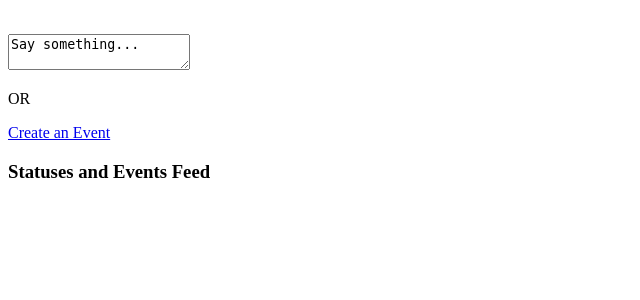
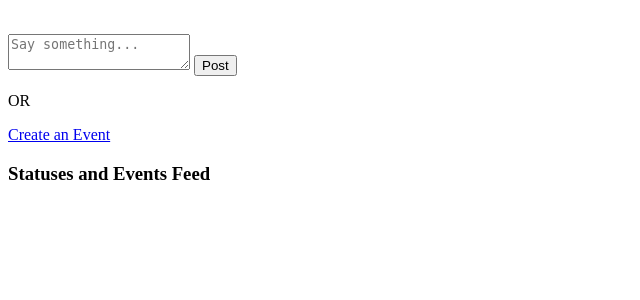
Before and after one commit to Steven-DeTeso/PetPals, a Flask app: page /dashboard in a window 1280 px wide. Shown: the part 132-432 px from the top of the page, without its empty margins (0-640 px from the left). Run offline with Flask 2, Linux system fonts and the light colour scheme; the visitor is signed in with stand-in values (Sample User, id 1); data that the repository does not hold is empty.

Commit message:
updated status route, still not fixed

```diff
--- a/flask_app/controllers/statuses.py
+++ b/flask_app/controllers/statuses.py
@@ -7,12 +7,14 @@ from flask_app.models.Status import Status
 
 ## POST METHODS ##
 
-@app.route('/create_new_status')
+@app.route('/create_new_status', methods=['POST'])
 def create_new_status():
     if 'user_id' not in session:
+        print('user not in session')
         flash("You must be logged in to edit a user's account.")
         return redirect('/')
     valid_status = Status.create_status(request.form)
     if valid_status:
-        return redirect(f'/dashboard')
+        print('valid status')
+        return redirect('/dashboard')
     return redirect('/dashboard')
--- a/flask_app/models/Status.py
+++ b/flask_app/models/Status.py
@@ -48,7 +48,7 @@ class Status:
     def create_status(cls,stat):
         if not cls.validate_status(stat):
             return False
-        query = "INSERT INTO status (status, datetime, created_at, updated_at) VALUES (%(status)s, %(datetime)s, %(email)s, %(password)s, NOW(), NOW());"
+        query = "INSERT INTO status (id, datetime, status, created_at, updated_at) VALUES (%(id)s, %(datetime)s, %(status)s, %(email)s, NOW(), NOW());"
         new_status_id = connectToMySQL(db).query_db(query, stat)
         new_status = cls.get_by_id(new_status_id)
         return new_status
--- a/flask_app/templates/dashboard.html
+++ b/flask_app/templates/dashboard.html
@@ -36,9 +36,12 @@
     </nav>
     <div>
         <img src="" alt="">
-        <div class="form-group">
-            <textarea type="text" name="status" class="form-control">Say something...</textarea>
-        </div>
+        <form action="/create_new_status" method="post">
+            <div class="form-group">
+                <textarea type="text" name="status" class="form-control" placeholder="Say something..."></textarea>
+                <button type="submit">Post</button>
+            </div>
+        </form>
         <p>OR</p>
         <a href="/">Create an Event</a>
     </div>
```
